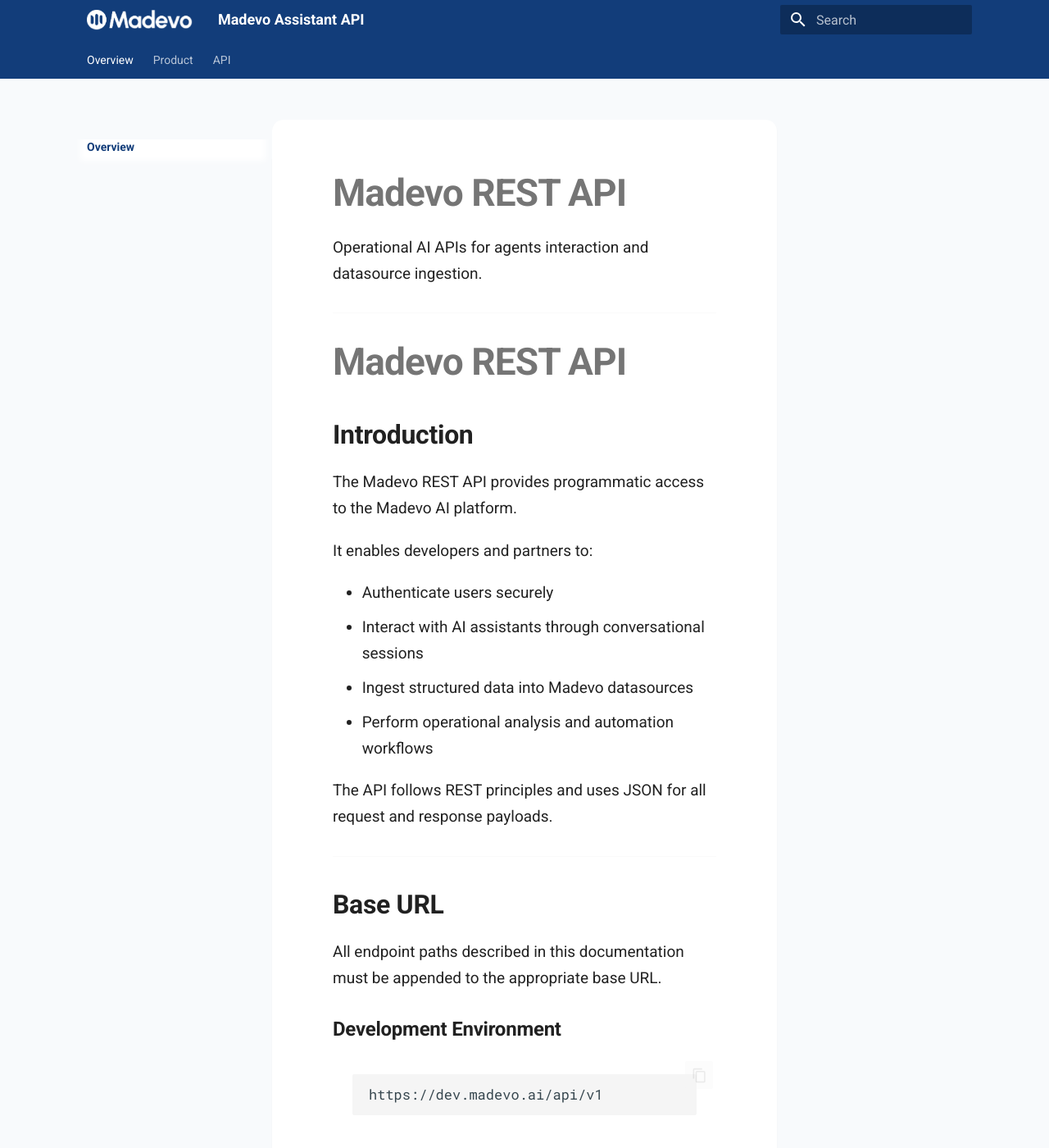
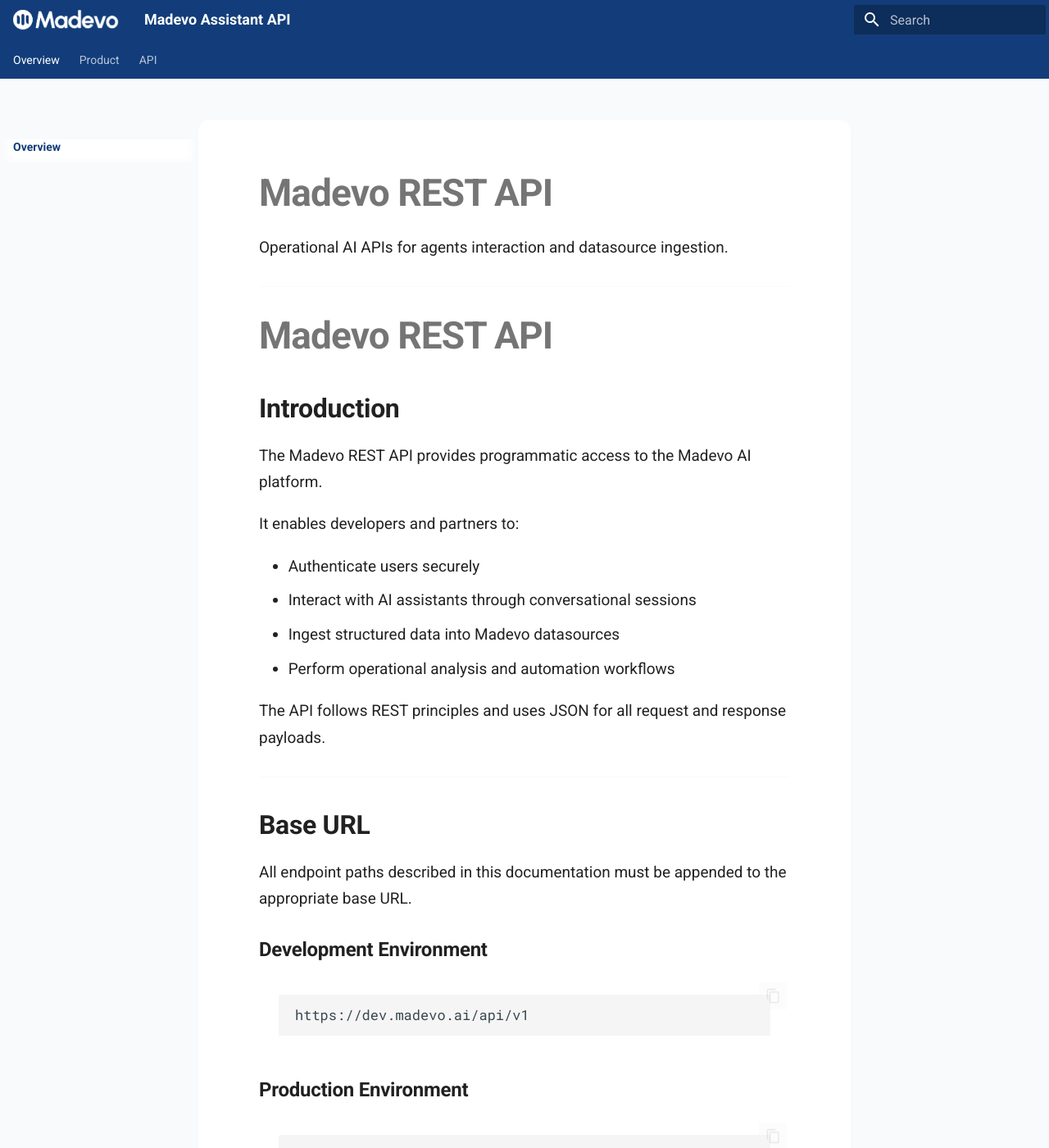
Before and after one commit to madevo-io/api-docs, an MkDocs documentation site: the page built from docs/index.md, in a window 1280 px wide and 1400 px high. Shown: the whole window at 82% size. Built offline with MkDocs 1.6.1 and Material for MkDocs 9.7.7, drawn with Linux system fonts in a browser that asks for light colours.

Commit message:
Update extra.css

```diff
--- a/docs/stylesheets/extra.css
+++ b/docs/stylesheets/extra.css
@@ -20,9 +20,9 @@
   background-color: #f8fafc;
 }
 
-/* Limit content width more aggressively */
+/* Widen overall content container for docs */
 .md-grid {
-  max-width: 1100px;
+  max-width: 1400px;
 }
 
 /* Add subtle depth to content area */
@@ -47,9 +47,10 @@
   line-height: 1.7;
 }
 
+/* Allow paragraphs and lists to use full content width */
 .md-typeset p,
 .md-typeset li {
-  max-width: 720px;
+  max-width: none;
 }
 
 .md-typeset h1 {
@@ -115,6 +116,12 @@
   font-weight: 700;
 }
 
+/* Make wide tables scroll instead of forcing narrow layout */
+.md-typeset__table {
+  overflow-x: auto;
+  display: block;
+}
+
 /* ================================
    Sidebar Polish
 ================================ */
```
